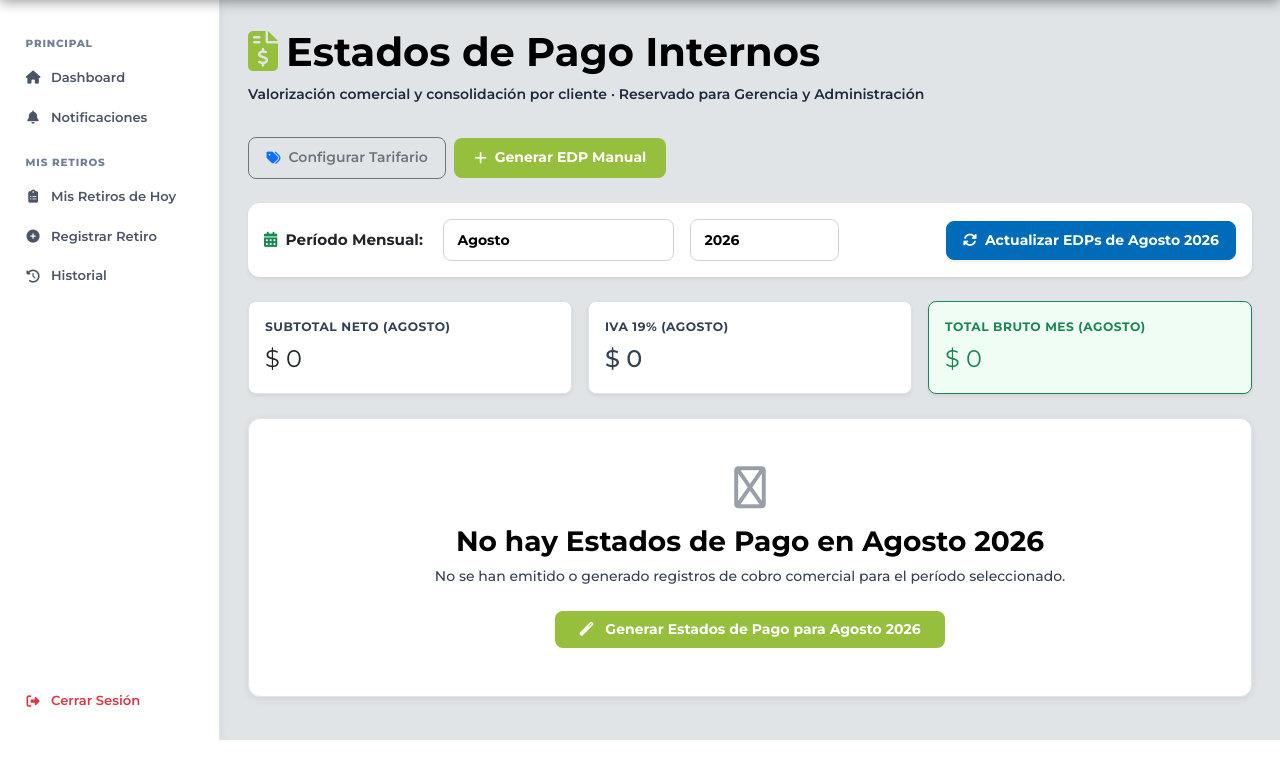
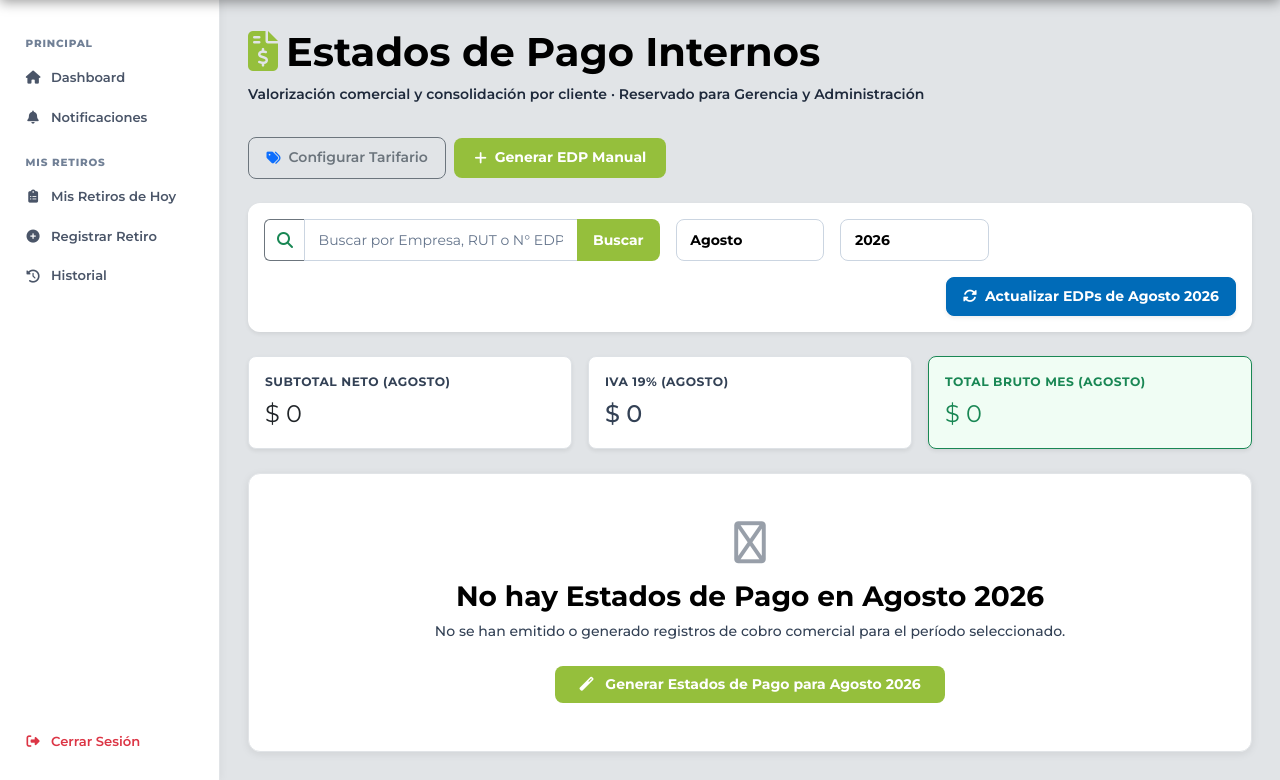
Before and after one commit to SangreL1/Redimir, a Django app: page /estados-de-pago/ in a window 1280 px wide. Shown: the part 63-843 px from the top of the page. Before the commit the page ends 803 px from the top, so only its background shows below. Run offline with Django 4.2, Linux system fonts and the light colour scheme; the visitor is signed in with stand-in values (Sample User, id 1); data that the repository does not hold is empty.

Commit message:
Add global search bar to EDP view across all months and years

```diff
--- a/apps/empresas/views.py
+++ b/apps/empresas/views.py
@@ -548,9 +548,11 @@ class EstadoDePagoListView(View):
 
         import calendar
         from django.utils import timezone
+        from django.db.models import Q
         from .models import EstadoDePago, Empresa, actualizar_o_crear_edp_empresa
 
         today = timezone.now().date()
+        query = request.GET.get('q', '').strip()
 
         # Obtener mes y año seleccionados (por defecto mes y año actual)
         try:
@@ -579,19 +581,28 @@ class EstadoDePagoListView(View):
                 cnt += 1
             messages.success(request, f"Se han generado/actualizado los Estados de Pago para {cnt} empresa(s) en {MESES_NOMBRE[mes_sel-1][1]} {anio_sel}.")
 
-        # Buscar EDPs del mes y año seleccionados (los con dinero/servicios al inicio)
-        edps = EstadoDePago.objects.filter(
-            periodo_inicio__year=anio_sel,
-            periodo_inicio__month=mes_sel
-        ).select_related('empresa').order_by('-total_bruto', '-fecha_creacion')
+        # Si hay un término de búsqueda (nombre, RUT o Folio), busca en todo el historial sin limitar a mes/año
+        if query:
+            edps = EstadoDePago.objects.filter(
+                Q(empresa__nombre__icontains=query) |
+                Q(empresa__rut__icontains=query) |
+                Q(numero_edp__icontains=query)
+            ).select_related('empresa').order_by('-total_bruto', '-fecha_creacion')
+        else:
+            # Buscar EDPs del mes y año seleccionados (los con dinero/servicios al inicio)
+            edps = EstadoDePago.objects.filter(
+                periodo_inicio__year=anio_sel,
+                periodo_inicio__month=mes_sel
+            ).select_related('empresa').order_by('-total_bruto', '-fecha_creacion')
 
-        # Totales consolidados del mes
+        # Totales consolidados
         total_neto_mes  = sum(e.subtotal_neto for e in edps)
         total_iva_mes   = sum(e.iva for e in edps)
         total_bruto_mes = sum(e.total_bruto for e in edps)
 
         return render(request, self.template_name, {
             'edps': edps,
+            'query': query,
             'mes_sel': mes_sel,
             'anio_sel': anio_sel,
             'meses_lista': MESES_NOMBRE,
--- a/templates/empresas/estados_de_pago.html
+++ b/templates/empresas/estados_de_pago.html
@@ -21,16 +21,29 @@
     {% endif %}
   </div>
 
-  <!-- SELECTOR Y NAVEGACIÓN POR MES -->
+  <!-- SELECTOR, BUSCADOR Y NAVEGACIÓN -->
   <div class="card p-3 mb-4 border-0 shadow-sm" style="background:#ffffff; border-radius:12px;">
     <form method="get" action="/estados-de-pago/" class="row g-3 align-items-center">
-      <div class="col-12 col-md-auto d-flex align-items-center gap-2">
-        <label class="fw-bold text-dark mb-0 me-1" style="font-size: 0.95rem;">
-          <i class="fas fa-calendar-alt text-success me-1"></i> Período Mensual:
-        </label>
+
+      <!-- BUSCADOR HISTÓRICO GLOBAL (EMPRESA, RUT O EDP) -->
+      <div class="col-12 col-md-5">
+        <div class="input-group">
+          <span class="input-group-text bg-white border-secondary border-end-0 text-muted">
+            <i class="fas fa-search text-success"></i>
+          </span>
+          <input type="text" name="q" value="{{ query|default:'' }}" class="form-control border-secondary border-start-0 text-dark fw-semibold" placeholder="Buscar por Empresa, RUT o N° EDP..." autocomplete="off">
+          {% if query %}
+          <a href="/estados-de-pago/" class="btn btn-outline-secondary" title="Limpiar búsqueda y volver a la vista por mes">
+            <i class="fas fa-times"></i>
+          </a>
+          {% else %}
+          <button type="submit" class="btn btn-primary-redimir px-3">Buscar</button>
+          {% endif %}
+        </div>
       </div>
 
-      <div class="col-6 col-sm-4 col-md-3">
+      <!-- SELECTORES DE MES Y AÑO -->
+      <div class="col-6 col-sm-4 col-md-2">
         <select name="mes" class="form-select fw-bold border-secondary text-dark" onchange="this.form.submit()">
           {% for num, nom in meses_lista %}
           <option value="{{ num }}" {% if num == mes_sel %}selected{% endif %}>{{ nom }}</option>
@@ -53,6 +66,18 @@
       </div>
     </form>
   </div>
+
+  {% if query %}
+  <!-- AVISO DE BÚSQUEDA GLOBAL -->
+  <div class="alert alert-info d-flex flex-wrap align-items-center justify-content-between gap-2 mb-4 shadow-sm" style="border-radius:10px; background-color:#E0F2FE; border-color:#BAE6FD; color:#0369A1;">
+    <div>
+      <i class="fas fa-search-dollar me-2 fs-5 text-primary"></i> Mostrando historial completo para la búsqueda: <strong class="fs-6">"{{ query }}"</strong> ({{ edps.count }} registro(s) encontrado(s) en todos los meses/años)
+    </div>
+    <a href="/estados-de-pago/" class="btn btn-sm btn-outline-primary fw-bold text-decoration-none px-3">
+      <i class="fas fa-calendar-alt me-1"></i> Volver a filtro por mes
+    </a>
+  </div>
+  {% endif %}
 
   <!-- TARJETAS DE RESUMEN DEL MES -->
   <div class="row g-3 mb-4">
```
